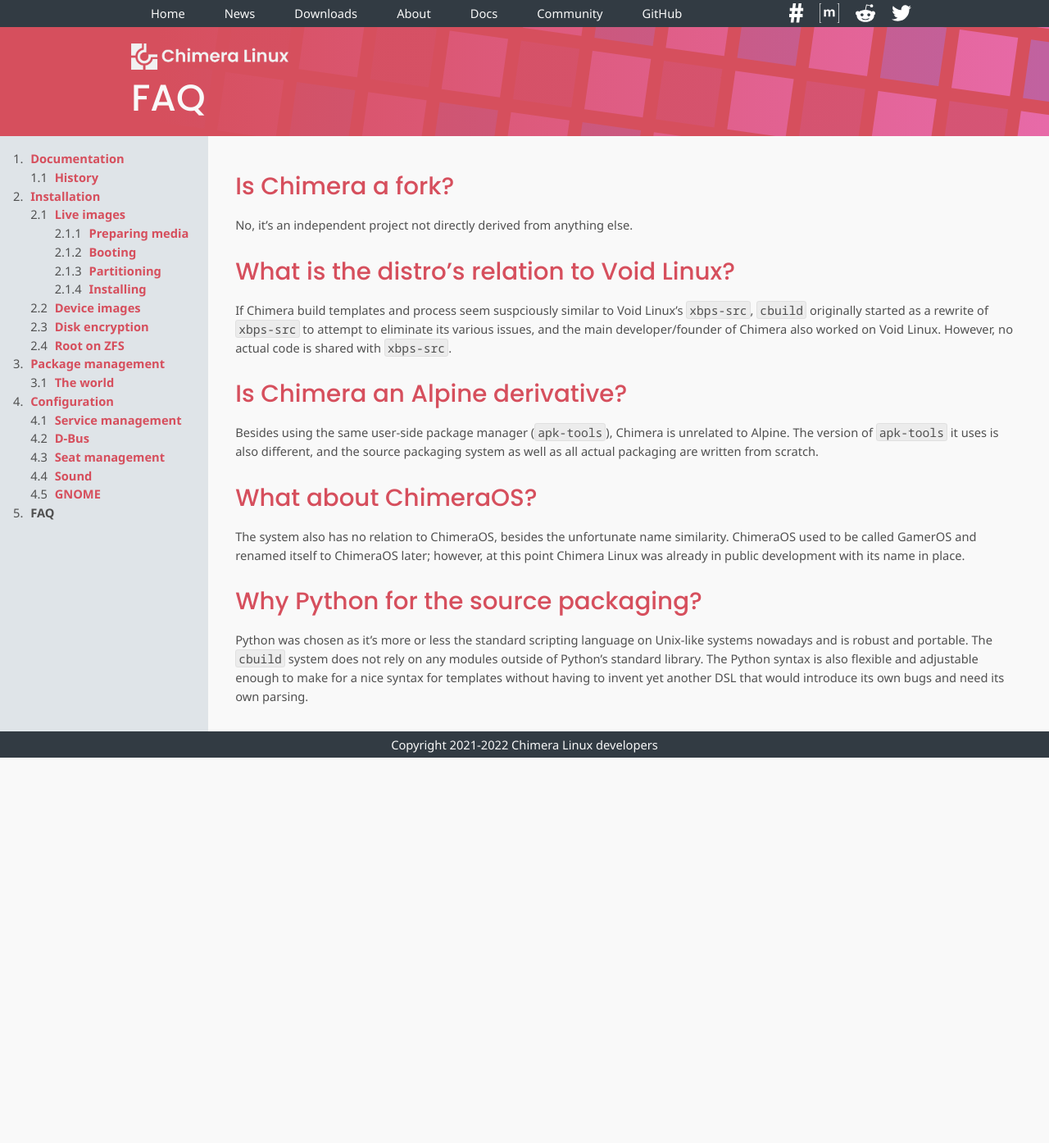
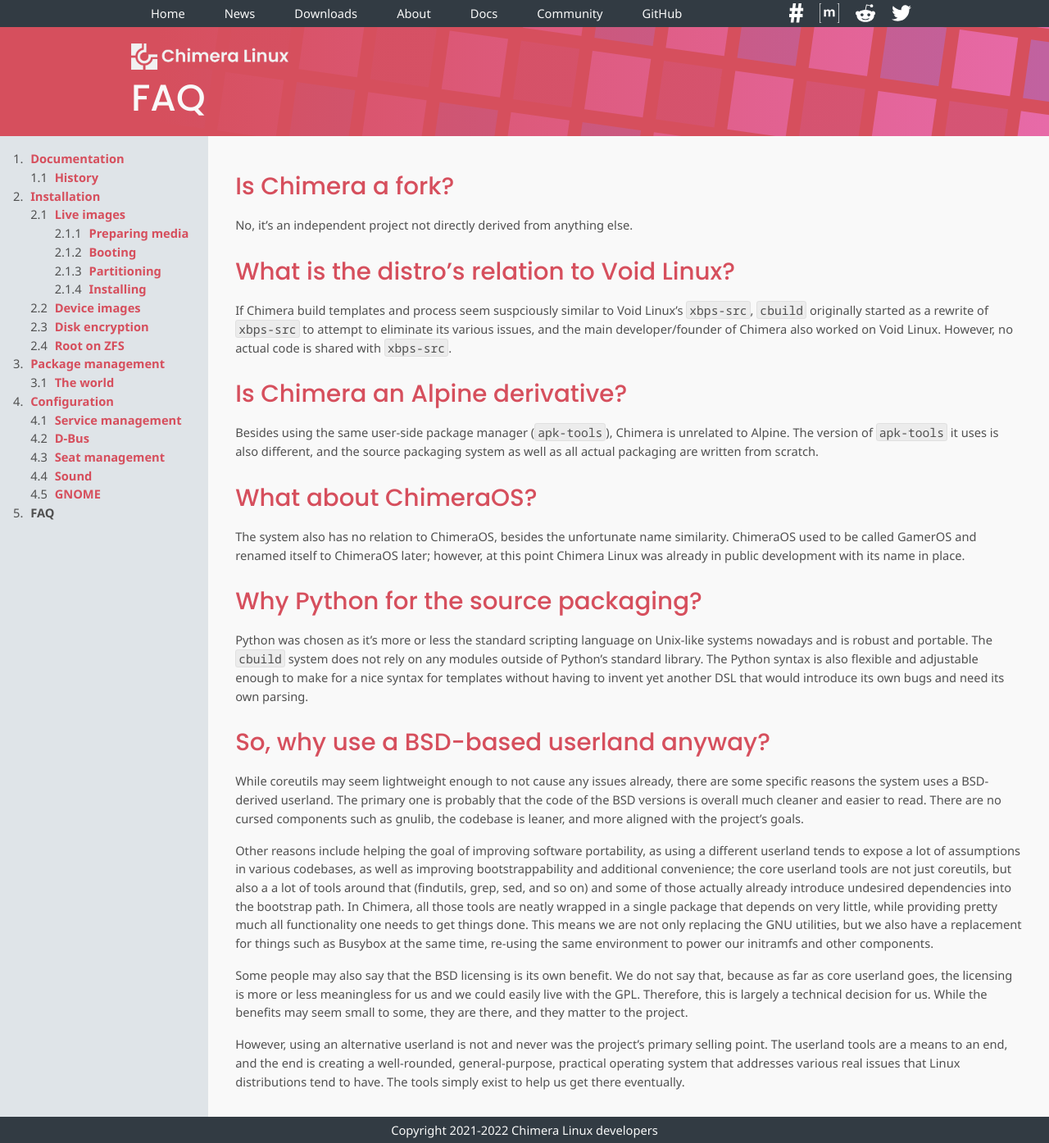
Before and after one commit to chimera-linux/chimera-linux.github.io, a Jekyll site: the page built from _docs/faq.md, in a window 1280 px wide. Shown: the whole page at 82% size. Built offline with Jekyll 4.4.1, drawn with Linux system fonts in a browser that asks for light colours; before the commit the page ends 924 px from its top, so only the background shows below that.

Commit message:
add bsd userland to faq

```diff
--- a/_docs/faq.md
+++ b/_docs/faq.md
@@ -38,3 +38,36 @@
 Python syntax is also flexible and adjustable enough to make for a nice
 syntax for templates without having to invent yet another DSL that would
 introduce its own bugs and need its own parsing.
+
+## So, why use a BSD-based userland anyway?
+
+While coreutils may seem lightweight enough to not cause any issues already,
+there are some specific reasons the system uses a BSD-derived userland.
+The primary one is probably that the code of the BSD versions is overall
+much cleaner and easier to read. There are no cursed components such as
+gnulib, the codebase is leaner, and more aligned with the project's goals.
+
+Other reasons include helping the goal of improving software portability,
+as using a different userland tends to expose a lot of assumptions in
+various codebases, as well as improving bootstrappability and additional
+convenience; the core userland tools are not just coreutils, but also a
+a lot of tools around that (findutils, grep, sed, and so on) and some of
+those actually already introduce undesired dependencies into the bootstrap
+path. In Chimera, all those tools are neatly wrapped in a single package
+that depends on very little, while providing pretty much all functionality
+one needs to get things done. This means we are not only replacing the GNU
+utilities, but we also have a replacement for things such as Busybox at the
+same time, re-using the same environment to power our initramfs and other
+components.
+
+Some people may also say that the BSD licensing is its own benefit. We do
+not say that, because as far as core userland goes, the licensing is more
+or less meaningless for us and we could easily live with the GPL. Therefore,
+this is largely a technical decision for us. While the benefits may seem
+small to some, they are there, and they matter to the project.
+
+However, using an alternative userland is not and never was the project's
+primary selling point. The userland tools are a means to an end, and the
+end is creating a well-rounded, general-purpose, practical operating system
+that addresses various real issues that Linux distributions tend to have.
+The tools simply exist to help us get there eventually.
```
